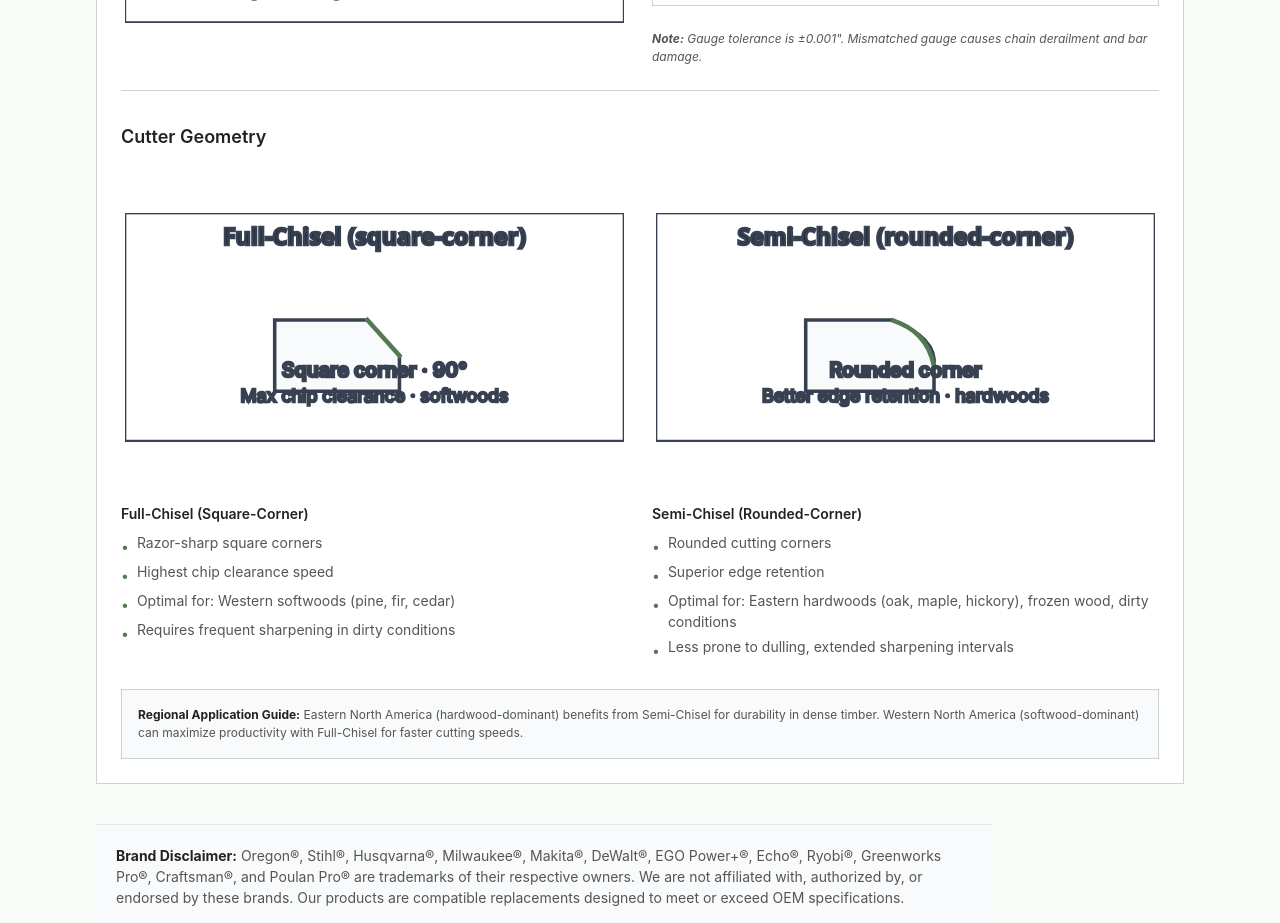
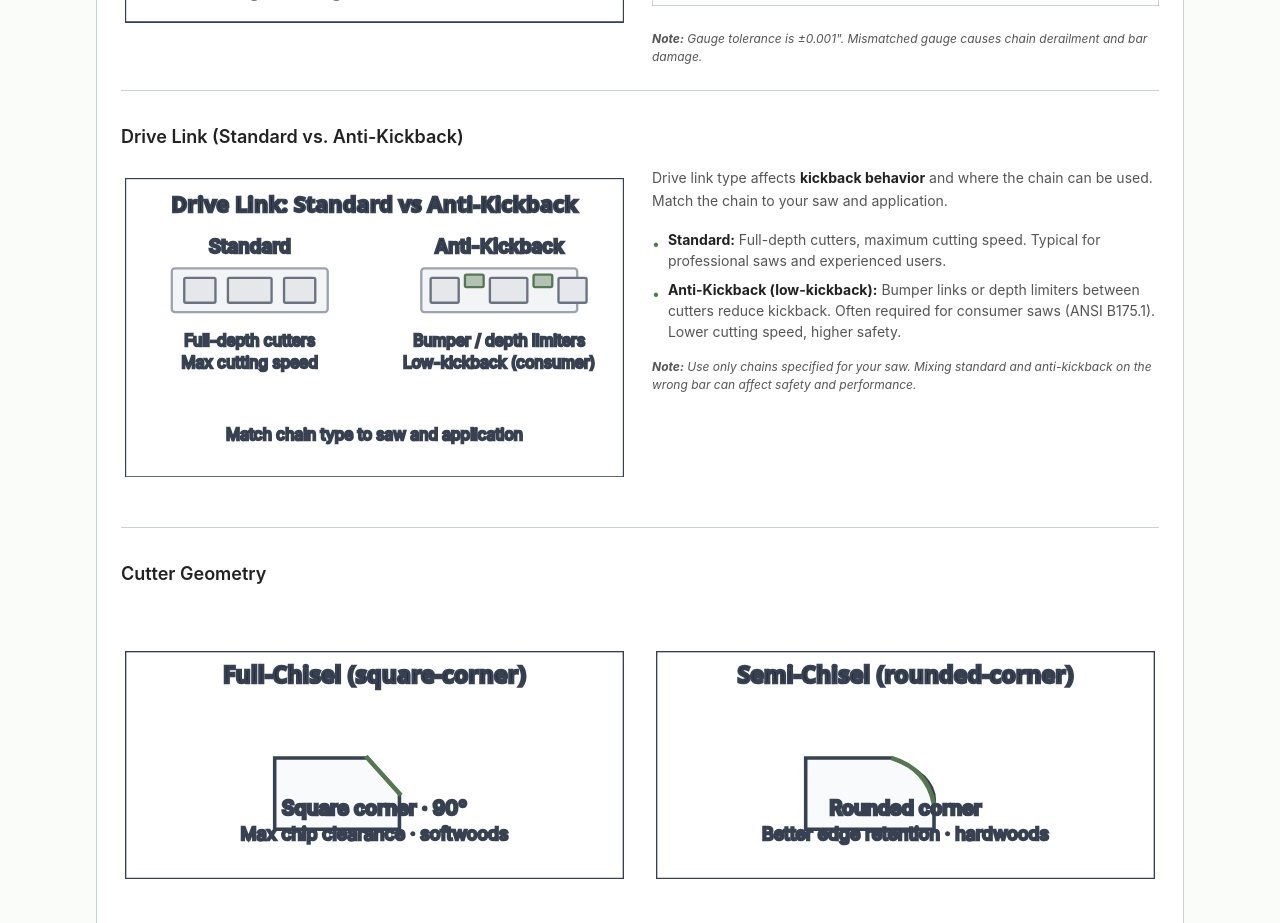
Before and after one commit to LoganOYoung/chainsaw-chain-supplier-borealgrit, a Next.js app: page /fitment-finder in a window 1280 px wide. Shown: the part 6540-7463 px from the top of the page. Built offline with nearby package versions, Linux system fonts and the light colour scheme.

Commit message:
feat(fitment): add Drive Link (Standard vs Anti-Kickback) to Industry Specs

```diff
--- a/app/fitment-finder/page.tsx
+++ b/app/fitment-finder/page.tsx
@@ -79,6 +79,36 @@ const SpecSemiChiselSvg = () => (
     </g>
     <text x={140} y={92} textAnchor="middle" fontSize={11} fontWeight={600} fill="#1f2937">Rounded corner</text>
     <text x={140} y={106} textAnchor="middle" fontSize={10} fill="#374151">Better edge retention · hardwoods</text>
+  </svg>
+)
+const SpecDriveLinkSvg = () => (
+  <svg xmlns="http://www.w3.org/2000/svg" viewBox="0 0 320 192" fill="none" stroke="#374151" strokeWidth={1.5} className="w-full h-full max-h-[20rem] object-contain" aria-label="Drive link: Standard vs Anti-Kickback">
+    <title>Drive Link — Standard vs Anti-Kickback</title>
+    <rect width={320} height={192} fill="#fff" />
+    <text x={160} y={22} textAnchor="middle" fontSize={14} fontWeight={600} fontFamily="system-ui,sans-serif" fill="#1f2937">Drive Link: Standard vs Anti-Kickback</text>
+    {/* Standard — simple link */}
+    <text x={80} y={48} textAnchor="middle" fontSize={12} fontWeight={600} fill="#111">Standard</text>
+    <g transform="translate(30,58)">
+      <rect x={0} y={0} width={100} height={28} rx={2} fill="#f3f4f6" stroke="#9ca3af" />
+      <rect x={8} y={6} width={20} height={16} rx={1} fill="#e5e7eb" stroke="#6b7280" />
+      <rect x={36} y={6} width={28} height={16} rx={1} fill="#e5e7eb" stroke="#6b7280" />
+      <rect x={72} y={6} width={20} height={16} rx={1} fill="#e5e7eb" stroke="#6b7280" />
+    </g>
+    <text x={80} y={108} textAnchor="middle" fontSize={10} fill="#374151">Full-depth cutters</text>
+    <text x={80} y={122} textAnchor="middle" fontSize={10} fill="#374151">Max cutting speed</text>
+    {/* Anti-Kickback — link with bumpers */}
+    <text x={240} y={48} textAnchor="middle" fontSize={12} fontWeight={600} fill="#111">Anti-Kickback</text>
+    <g transform="translate(190,58)">
+      <rect x={0} y={0} width={100} height={28} rx={2} fill="#f3f4f6" stroke="#9ca3af" />
+      <rect x={6} y={6} width={18} height={16} rx={1} fill="#e5e7eb" stroke="#6b7280" />
+      <rect x={28} y={4} width={12} height={8} rx={1} fill="#547950" fillOpacity={0.4} stroke="#547950" />
+      <rect x={44} y={6} width={24} height={16} rx={1} fill="#e5e7eb" stroke="#6b7280" />
+      <rect x={72} y={4} width={12} height={8} rx={1} fill="#547950" fillOpacity={0.4} stroke="#547950" />
+      <rect x={88} y={6} width={18} height={16} rx={1} fill="#e5e7eb" stroke="#6b7280" />
+    </g>
+    <text x={240} y={108} textAnchor="middle" fontSize={10} fill="#374151">Bumper / depth limiters</text>
+    <text x={240} y={122} textAnchor="middle" fontSize={10} fill="#374151">Low-kickback (consumer)</text>
+    <text x={160} y={168} textAnchor="middle" fontSize={10} fill="#6b7280">Match chain type to saw and application</text>
   </svg>
 )
 
@@ -635,6 +665,36 @@ export default function FitmentFinderPage() {
               </div>
             </div>
 
+            {/* Drive Link: Standard vs. Anti-Kickback */}
+            <div className="border-b border-forest-brand/30 pb-4 sm:pb-6">
+              <h3 className="text-base sm:text-lg font-semibold text-text-main mb-4">Drive Link (Standard vs. Anti-Kickback)</h3>
+              <div className="grid md:grid-cols-2 gap-4 sm:gap-6">
+                <div>
+                  <div className="relative w-full min-h-[18rem] sm:min-h-[20rem] mb-4 bg-white rounded-none overflow-hidden flex items-center justify-center p-1">
+                    <SpecDriveLinkSvg />
+                  </div>
+                </div>
+                <div>
+                  <p className="text-sm text-text-body mb-4 leading-relaxed">
+                    Drive link type affects <strong className="text-text-main">kickback behavior</strong> and where the chain can be used. Match the chain to your saw and application.
+                  </p>
+                  <ul className="text-sm text-text-body space-y-2 mb-4">
+                    <li className="flex items-start gap-2">
+                      <span className="text-forest-brand mt-1">•</span>
+                      <span><strong className="text-text-main">Standard:</strong> Full-depth cutters, maximum cutting speed. Typical for professional saws and experienced users.</span>
+                    </li>
+                    <li className="flex items-start gap-2">
+                      <span className="text-forest-brand mt-1">•</span>
+                      <span><strong className="text-text-main">Anti-Kickback (low-kickback):</strong> Bumper links or depth limiters between cutters reduce kickback. Often required for consumer saws (ANSI B175.1). Lower cutting speed, higher safety.</span>
+                    </li>
+                  </ul>
+                  <p className="text-xs text-text-body italic">
+                    <strong>Note:</strong> Use only chains specified for your saw. Mixing standard and anti-kickback on the wrong bar can affect safety and performance.
+                  </p>
+                </div>
+              </div>
+            </div>
+
             {/* Cutter Geometry */}
             <div>
               <h3 className="text-base sm:text-lg font-semibold text-text-main mb-4">Cutter Geometry</h3>
```
